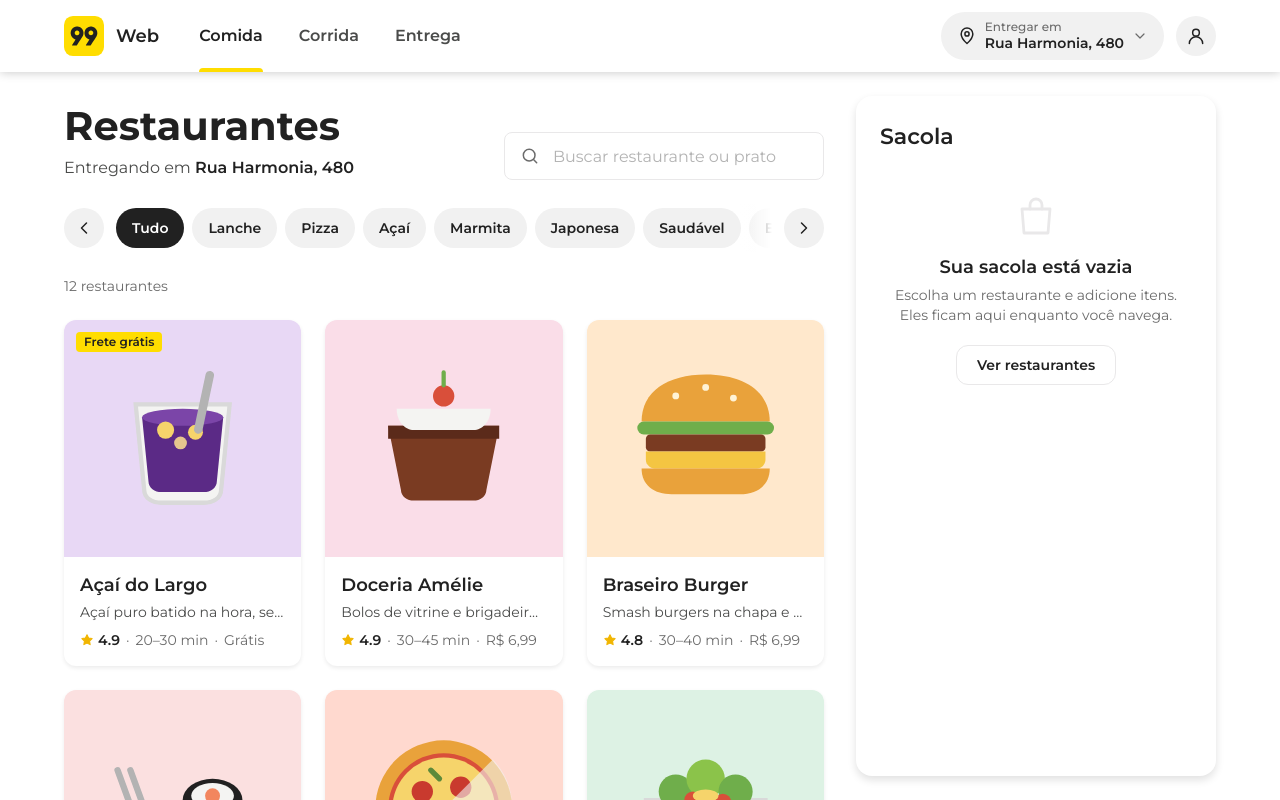
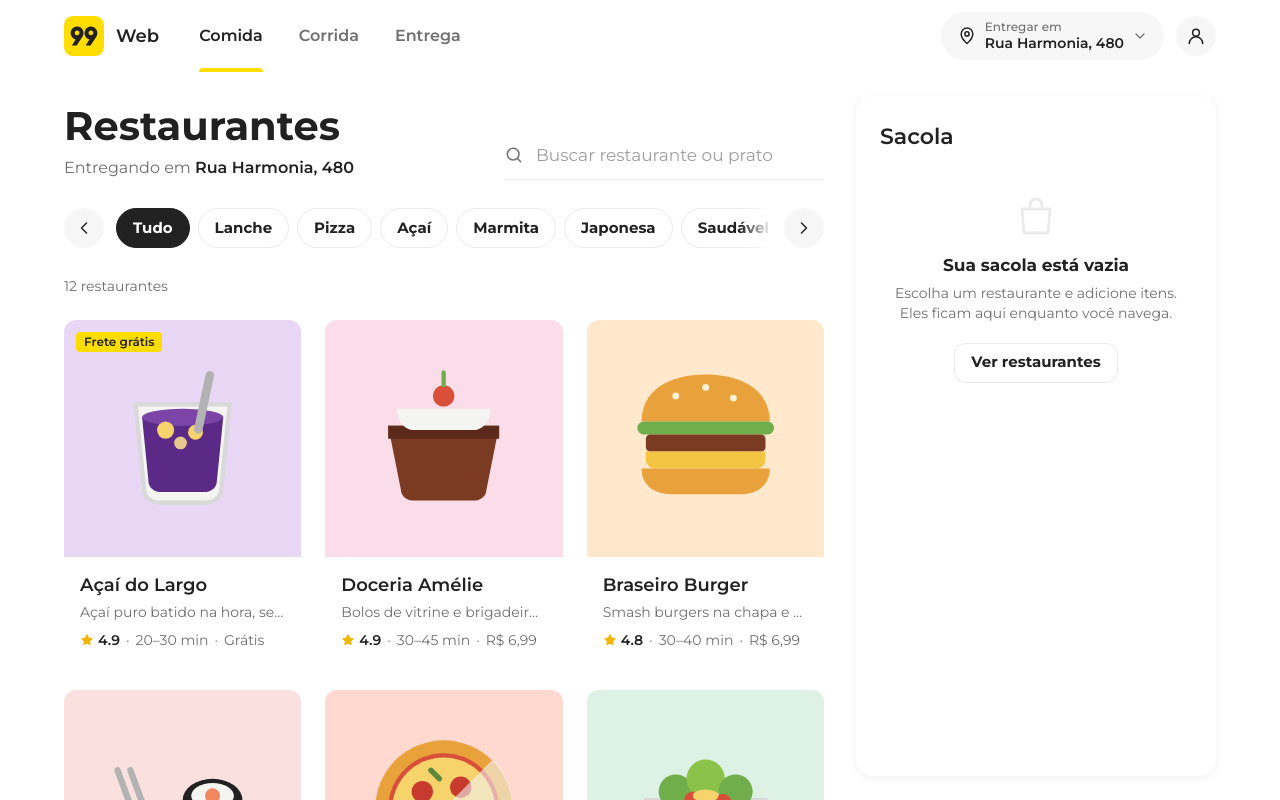
Before and after one commit to Gabriell-Braga/99-web, a Next.js app: page /comida in a window 1280 px wide. Shown: the top 800 px of the page. Built offline with nearby package versions, Linux system fonts and the light colour scheme.

Commit message:
feat(ds): tokens do DESIGN v2, botão amarelo de 12px, campos sem borda e ícones do app
Co-Authored-By: Claude Fable 5.1 <noreply@anthropic.com>

```diff
--- a/src/app/globals.css
+++ b/src/app/globals.css
@@ -3,40 +3,50 @@
 @theme {
   --font-sans: var(--font-montserrat), Montserrat, ui-sans-serif, system-ui, sans-serif;
 
+  /* Base */
   --color-yellow-99: #ffdd00;
-  --color-yellow-99-light: #ffeb66;
+  --color-yellow-99-light: #fff8e1; /* yellow-tint: bloco "No Horário" */
   --color-yellow-99-hover: #ffe433;
   --color-yellow-99-border: #f8c400;
   --color-yellow-99-deep: #f1b500;
 
+  /* Laranja é acento pontual: aba ativa, pino de destino, ranking, selo "Em alta". Nunca fundo de botão. */
   --color-orange-99: #fc4c02;
   --color-orange-99-hover: #ff7b1c;
   --color-orange-99-pressed: #e05e00;
   --color-orange-99-soft: #ff9447;
   --color-orange-99-bg: #fff4f0;
-  /* Laranja para texto pequeno: #fc4c02 fica em 3,4:1 sobre branco; este tom garante 4,5:1. */
   --color-orange-99-text: #c43c00;
 
   --color-black-99: #212121;
-  --color-offwhite-99: #f1f1f1;
-  --color-subtle-99: #f9f9f9;
-  --color-border-99: #e9e8e9;
-  --color-placeholder-99: #b3b3b3;
-  --color-disabled-99: #9c9c9c;
-  /* DESIGN.md indica #858585, mas ele fica em 3,7:1 sobre branco. #6b6b6b garante 4,5:1 em texto pequeno. */
-  --color-muted-99: #6b6b6b;
-  --color-secondary-99: #4a4b4a;
+  --color-offwhite-99: #f7f7f8; /* panel: card interno, grupo de opções, stepper */
+  --color-subtle-99: #f2f3f5; /* page: fundo de checkout e detalhe */
+  --color-border-99: #eaeaea;
+  --color-placeholder-99: #9e9e9e; /* text-3 */
+  --color-disabled-99: #9e9e9e;
+  /* DESIGN.md indica #757575 para text-2, mas ele fica em 4,1:1 sobre o fundo page. #6f6f6f garante 4,5:1. */
+  --color-muted-99: #6f6f6f;
+  --color-secondary-99: #6f6f6f;
 
-  --color-success-99: #00e070;
-  --color-success-99-deep: #00a854;
-  --color-success-99-bg: #e6fbf0;
-  --color-info-99: #1085d4;
+  /* Verde: preço promocional, economia, cupom, frete grátis */
+  /* DESIGN.md indica #00a650, mas em texto pequeno ele fica em 3:1. #00803d garante 4,5:1 e mantém o verde. */
+  --color-green-99: #00803d;
+  --color-green-99-bar: #17b26a;
+  --color-green-99-tint: #e6f7ee;
+  --color-green-99-ink: #0b7a46;
+
+  --color-success-99: #00c853; /* pin-origin, rota no mapa */
+  --color-success-99-deep: #0b7a46;
+  --color-success-99-bg: #e6f7ee;
+  --color-info-99: #2e7bff;
   --color-warning-99: #f1b500;
+  --color-alert-99: #e53935;
 
-  --shadow-low: 0 2px 4px rgba(0, 0, 0, 0.08);
-  --shadow-mid: 0 4px 8px rgba(0, 0, 0, 0.12);
-  --shadow-high: 0 8px 16px rgba(0, 0, 0, 0.16);
-  --shadow-header: 0 0 10px rgba(0, 0, 0, 0.23);
+  /* Card se separa por cor de fundo, não por sombra. Sombra só na pílula de navegação e na folha sobre o mapa. */
+  --shadow-low: none;
+  --shadow-mid: 0 2px 8px rgba(0, 0, 0, 0.06);
+  --shadow-high: 0 8px 24px rgba(0, 0, 0, 0.12);
+  --shadow-header: none;
 
   --radius-pill: 72px;
 
@@ -128,7 +138,11 @@ body {
 /* Mapa (Leaflet) */
 .leaflet-container {
   font-family: var(--font-sans);
-  background: #f1f1f1;
+  background: #edeff2;
+}
+/* Mapa claro e dessaturado, para o amarelo e o verde se destacarem sobre ele. */
+.leaflet-tile-pane {
+  filter: saturate(0.12) brightness(1.04) contrast(0.92);
 }
 .leaflet-tooltip.map-tip {
   border: 0;
--- a/src/components/pedido/Timeline.tsx
+++ b/src/components/pedido/Timeline.tsx
@@ -50,7 +50,7 @@ export function Timeline({ stages, current }: TimelineProps) {
               )}
             </div>
             <div className={cx("pb-6", last && "pb-0")}>
-              <p className={cx("font-semibold leading-8", !done && !active && "text-muted-99")}>
+              <p className={cx("text-[17px] font-bold leading-8", !done && !active && "text-muted-99")}>
                 {s.title}
               </p>
               {active && (
--- a/src/components/ui/Button.tsx
+++ b/src/components/ui/Button.tsx
@@ -5,14 +5,18 @@ import { cx } from "@/lib/cx";
 type Variant = "primary" | "secondary" | "ghost" | "icon" | "text";
 type Size = "sm" | "md" | "lg";
 
+/**
+ * Botão do 99 Web. Primário é amarelo com texto preto bold, raio de 12px, nunca
+ * pílula. Laranja não é fundo de botão.
+ */
 const base =
-  "inline-flex items-center justify-center gap-2 font-semibold whitespace-nowrap select-none transition-colors duration-150 disabled:cursor-not-allowed";
+  "inline-flex items-center justify-center gap-2 font-bold whitespace-nowrap select-none transition-colors duration-150 disabled:cursor-not-allowed";
 
 const variants: Record<Variant, string> = {
   primary:
     "bg-yellow-99 text-black-99 hover:bg-yellow-99-hover active:bg-yellow-99-deep disabled:bg-offwhite-99 disabled:text-disabled-99",
   secondary:
-    "bg-black-99 text-white hover:bg-secondary-99 active:bg-black-99 disabled:bg-offwhite-99 disabled:text-disabled-99",
+    "bg-black-99 text-white hover:bg-[#3a3a3a] active:bg-black-99 disabled:bg-offwhite-99 disabled:text-disabled-99",
   ghost:
     "bg-white text-black-99 border border-border-99 hover:bg-subtle-99 active:bg-offwhite-99 disabled:text-disabled-99",
   icon: "bg-offwhite-99 text-black-99 hover:bg-border-99 active:bg-placeholder-99 disabled:text-disabled-99",
@@ -20,9 +24,9 @@ const variants: Record<Variant, string> = {
 };
 
 const sizes: Record<Size, string> = {
-  sm: "h-10 px-5 text-sm rounded-xl",
-  md: "h-12 px-6 text-base rounded-xl",
-  lg: "h-14 px-8 text-base rounded-xl",
+  sm: "h-10 px-4 text-[15px] rounded-xl",
+  md: "h-12 px-5 text-base rounded-xl",
+  lg: "h-14 px-6 text-[17px] rounded-xl",
 };
 
 const iconSizes: Record<Size, string> = {
@@ -31,10 +35,49 @@ const iconSizes: Record<Size, string> = {
   lg: "h-12 w-12 rounded-full",
 };
 
-export interface ButtonProps extends ButtonHTMLAttributes<HTMLButtonElement> {
+interface CommonProps {
   variant?: Variant;
   size?: Size;
   full?: boolean;
+  /** Valor em uma linha e a ação em outra, como em "R$ 70,40 / Solicitar Pop". */
+  price?: string;
+  /** Contador em círculo preto à direita, como em "Continuar (2)". */
+  count?: number;
+}
+
+function Content({
+  price,
+  count,
+  variant,
+  children,
+}: CommonProps & { children?: ReactNode }) {
+  if (price) {
+    return (
+      <span className="flex flex-col items-center leading-tight">
+        <span className="text-[15px] font-bold">{price}</span>
+        <span className="text-[15px] font-bold">{children}</span>
+      </span>
+    );
+  }
+  if (count !== undefined) {
+    return (
+      <>
+        <span>{children}</span>
+        <span
+          className={cx(
+            "flex h-6 min-w-6 items-center justify-center rounded-full px-1.5 text-xs font-bold",
+            variant === "secondary" ? "bg-white text-black-99" : "bg-black-99 text-white",
+          )}
+        >
+          {count}
+        </span>
+      </>
+    );
+  }
+  return <>{children}</>;
+}
+
+export interface ButtonProps extends ButtonHTMLAttributes<HTMLButtonElement>, CommonProps {
   children?: ReactNode;
 }
 
@@ -42,6 +85,8 @@ export function Button({
   variant = "primary",
   size = "md",
   full,
+  price,
+  count,
   className,
   type = "button",
   children,
@@ -59,16 +104,15 @@ export function Button({
       )}
       {...rest}
     >
-      {children}
+      <Content price={price} count={count} variant={variant}>
+        {children}
+      </Content>
     </button>
   );
 }
 
-interface LinkButtonProps {
+interface LinkButtonProps extends CommonProps {
   href: string;
-  variant?: Variant;
-  size?: Size;
-  full?: boolean;
   className?: string;
   children: ReactNode;
   ariaLabel?: string;
@@ -79,6 +123,8 @@ export function LinkButton({
   variant = "primary",
   size = "md",
   full,
+  price,
+  count,
   className,
   children,
   ariaLabel,
@@ -95,7 +141,9 @@ export function LinkButton({
         className,
       )}
     >
-      {children}
+      <Content price={price} count={count} variant={variant}>
+        {children}
+      </Content>
     </Link>
   );
 }
--- a/src/components/ui/Chip.tsx
+++ b/src/components/ui/Chip.tsx
@@ -1,22 +1,25 @@
-import type { ButtonHTMLAttributes } from "react";
+import type { ButtonHTMLAttributes, ReactNode } from "react";
 import { cx } from "@/lib/cx";
 
 interface ChipProps extends ButtonHTMLAttributes<HTMLButtonElement> {
   active?: boolean;
+  icon?: ReactNode;
 }
 
-export function Chip({ active, className, children, ...rest }: ChipProps) {
+/** Chip de filtro: fundo branco, raio total, ícone à esquerda e rótulo em bold 15px. */
+export function Chip({ active, icon, className, children, ...rest }: ChipProps) {
   return (
     <button
       type="button"
       aria-pressed={active}
       className={cx(
-        "inline-flex h-10 shrink-0 items-center gap-2 rounded-full px-4 text-sm font-semibold transition-colors duration-150",
-        active ? "bg-black-99 text-white" : "bg-offwhite-99 text-black-99 hover:bg-border-99",
+        "inline-flex h-10 shrink-0 items-center gap-2 rounded-full border px-4 text-[15px] font-bold transition-colors duration-150",
+        active ? "border-black-99 bg-black-99 text-white" : "border-border-99 bg-white text-black-99 hover:bg-subtle-99",
         className,
       )}
       {...rest}
     >
+      {icon}
       {children}
     </button>
   );
@@ -28,23 +31,18 @@ export function Badge({
   className,
 }: {
   children: React.ReactNode;
-  tone?: "neutral" | "yellow" | "success" | "orange";
+  tone?: "neutral" | "yellow" | "success" | "orange" | "green";
   className?: string;
 }) {
   const tones = {
     neutral: "bg-offwhite-99 text-secondary-99",
     yellow: "bg-yellow-99 text-black-99",
     success: "bg-success-99-bg text-success-99-deep",
+    green: "bg-green-99-tint text-green-99",
     orange: "bg-orange-99-bg text-orange-99-text",
   };
   return (
-    <span
-      className={cx(
-        "inline-flex items-center gap-1 rounded px-2 py-0.5 text-xs font-semibold",
-        tones[tone],
-        className,
-      )}
-    >
+    <span className={cx("inline-flex items-center gap-1 rounded px-2 py-0.5 text-xs font-bold", tones[tone], className)}>
       {children}
     </span>
   );
--- a/src/components/ui/Field.tsx
+++ b/src/components/ui/Field.tsx
@@ -11,23 +11,45 @@ import {
 import { cx } from "@/lib/cx";
 import { Icon } from "@/components/ui/Icon";
 
+/**
+ * Campos de formulário do 99. O padrão do app é o campo sem borda: rótulo em
+ * 13px, valor em 17px, divisor fino abaixo. A variante "boxed" mantém a caixa
+ * para campos isolados como busca e cupom.
+ */
+type Variant = "plain" | "boxed";
+
 interface FieldShellProps {
   label?: string;
   hint?: string;
   error?: string;
+  required?: boolean;
   id: string;
   children: ReactNode;
   className?: string;
   trailing?: ReactNode;
+  variant: Variant;
 }
 
-function FieldShell({ label, hint, error, id, children, className, trailing }: FieldShellProps) {
+function FieldShell({ label, hint, error, required, id, children, className, trailing, variant }: FieldShellProps) {
   return (
-    <div className={cx("flex min-w-0 flex-col gap-2", className)}>
+    <div
+      className={cx(
+        "flex min-w-0 flex-col",
+        variant === "plain" ? "gap-1 border-b py-2" : "gap-2",
+        variant === "plain" && (error ? "border-orange-99" : "border-border-99"),
+        className,
+      )}
+    >
       {label && (
         <div className="flex items-baseline justify-between gap-3">
-          <label htmlFor={id} className="text-sm font-medium text-secondary-99">
+          <label htmlFor={id} className="text-[13px] text-secondary-99">
             {label}
+            {required && (
+              <span className="text-alert-99" aria-hidden="true">
+                {" "}
+                *
+              </span>
+            )}
           </label>
           {trailing}
         </div>
@@ -47,8 +69,11 @@ function FieldShell({ label, hint, error, id, children, className, trailing }: F
   );
 }
 
-const inputBase =
-  "w-full rounded-lg border bg-white px-4 text-base text-black-99 transition-[border-color,box-shadow] duration-150 focus:outline-none focus:border-black-99 focus:ring-2 focus:ring-black-99/10 disabled:bg-subtle-99 disabled:text-disabled-99";
+const boxedBase =
+  "w-full rounded-xl border bg-white px-4 text-base text-black-99 transition-[border-color,box-shadow] duration-150 focus:outline-none focus:border-black-99 focus:ring-2 focus:ring-black-99/10 disabled:bg-subtle-99 disabled:text-disabled-99";
+
+const plainBase =
+  "w-full bg-transparent px-0 text-[17px] text-black-99 focus:outline-none disabled:text-disabled-99";
 
 export interface InputProps extends InputHTMLAttributes<HTMLInputElement> {
   label?: string;
@@ -57,39 +82,53 @@ export interface InputProps extends InputHTMLAttributes<HTMLInputElement> {
   leading?: ReactNode;
   trailing?: ReactNode;
   wrapperClassName?: string;
+  variant?: Variant;
 }
 
 export const Input = forwardRef<HTMLInputElement, InputProps>(function Input(
-  { label, hint, error, leading, trailing, className, wrapperClassName, id: idProp, ...rest },
+  { label, hint, error, leading, trailing, className, wrapperClassName, id: idProp, required, variant = "plain", ...rest },
   ref,
 ) {
   const autoId = useId();
   const id = idProp ?? autoId;
+  const plain = variant === "plain";
   return (
-    <FieldShell label={label} hint={hint} error={error} id={id} className={wrapperClassName}>
+    <FieldShell
+      label={label}
+      hint={hint}
+      error={error}
+      required={required}
+      id={id}
+      className={wrapperClassName}
+      variant={variant}
+    >
       <div className="relative">
         {leading && (
-          <span className="pointer-events-none absolute inset-y-0 left-4 flex items-center text-muted-99">
+          <span
+            className={cx(
+              "pointer-events-none absolute inset-y-0 flex items-center text-muted-99",
+              plain ? "left-0" : "left-4",
+            )}
+          >
             {leading}
           </span>
         )}
         <input
           ref={ref}
           id={id}
+          aria-required={required || undefined}
           aria-invalid={error ? true : undefined}
           aria-describedby={error ? `${id}-error` : hint ? `${id}-hint` : undefined}
           className={cx(
-            inputBase,
-            "h-12",
-            error ? "border-orange-99" : "border-border-99",
-            leading ? "pl-12" : null,
-            trailing ? "pr-12" : null,
+            plain ? cx(plainBase, "h-8") : cx(boxedBase, "h-12", error ? "border-orange-99" : "border-border-99"),
+            leading ? (plain ? "pl-8" : "pl-12") : null,
+            trailing ? (plain ? "pr-8" : "pr-12") : null,
             className,
           )}
           {...rest}
         />
         {trailing && (
-          <span className="absolute inset-y-0 right-2 flex items-center">{trailing}</span>
+          <span className={cx("absolute inset-y-0 flex items-center", plain ? "right-0" : "right-2")}>{trailing}</span>
         )}
       </div>
     </FieldShell>
@@ -102,32 +141,35 @@ export interface TextareaProps extends TextareaHTMLAttributes<HTMLTextAreaElemen
   error?: string;
   wrapperClassName?: string;
   labelTrailing?: ReactNode;
+  variant?: Variant;
 }
 
 export const Textarea = forwardRef<HTMLTextAreaElement, TextareaProps>(function Textarea(
-  { label, hint, error, className, wrapperClassName, labelTrailing, id: idProp, ...rest },
+  { label, hint, error, className, wrapperClassName, labelTrailing, id: idProp, required, variant = "plain", ...rest },
   ref,
 ) {
   const autoId = useId();
   const id = idProp ?? autoId;
+  const plain = variant === "plain";
   return (
     <FieldShell
       label={label}
       hint={hint}
       error={error}
+      required={required}
       id={id}
       className={wrapperClassName}
       trailing={labelTrailing}
+      variant={variant}
     >
       <textarea
         ref={ref}
         id={id}
+        aria-required={required || undefined}
         aria-invalid={error ? true : undefined}
         aria-describedby={error ? `${id}-error` : hint ? `${id}-hint` : undefined}
         className={cx(
-          inputBase,
-          "min-h-24 resize-y py-3",
-          error ? "border-orange-99" : "border-border-99",
+          plain ? cx(plainBase, "min-h-16 resize-y py-1") : cx(boxedBase, "min-h-24 resize-y py-3", error ? "border-orange-99" : "border-border-99"),
           className,
         )}
         {...rest}
@@ -141,24 +183,32 @@ export interface SelectProps extends SelectHTMLAttributes<HTMLSelectElement> {
   hint?: string;
   error?: string;
   wrapperClassName?: string;
+  variant?: Variant;
 }
 
 export const Select = forwardRef<HTMLSelectElement, SelectProps>(function Select(
-  { label, hint, error, className, wrapperClassName, id: idProp, children, ...rest },
+  { label, hint, error, className, wrapperClassName, id: idProp, required, children, variant = "plain", ...rest },
   ref,
 ) {
   const autoId = useId();
   const id = idProp ?? autoId;
+  const plain = variant === "plain";
   return (
-    <FieldShell label={label} hint={hint} error={error} id={id} className={wrapperClassName}>
+    <FieldShell
+      label={label}
+      hint={hint}
+      error={error}
+      required={required}
+      id={id}
+      className={wrapperClassName}
+      variant={variant}
+    >
       <div className="relative">
         <select
           ref={ref}
           id={id}
           className={cx(
-            inputBase,
-            "h-12 appearance-none pr-10",
-            error ? "border-orange-99" : "border-border-99",
+            plain ? cx(plainBase, "h-8 appearance-none pr-8") : cx(boxedBase, "h-12 appearance-none pr-10", error ? "border-orange-99" : "border-border-99"),
             className,
           )}
           {...rest}
@@ -167,7 +217,7 @@ export const Select = forwardRef<HTMLSelectElement, SelectProps>(function Select
         </select>
         <Icon
           name="chevronDown"
-          className="pointer-events-none absolute right-4 top-1/2 -translate-y-1/2 text-muted-99"
+          className={cx("pointer-events-none absolute top-1/2 -translate-y-1/2 text-muted-99", plain ? "right-0" : "right-4")}
         />
       </div>
     </FieldShell>
--- a/src/components/ui/Icon.tsx
+++ b/src/components/ui/Icon.tsx
@@ -150,6 +150,92 @@ const paths: Record<string, React.ReactNode> = {
       <circle cx="12" cy="12" r="3" />
     </>
   ),
+  qr: (
+    <>
+      <rect x="4" y="4" width="6" height="6" rx="1" />
+      <rect x="14" y="4" width="6" height="6" rx="1" />
+      <rect x="4" y="14" width="6" height="6" rx="1" />
+      <path d="M14 14h2v2h-2zM18 14h2M14 18h2M18 18h2v2" />
+    </>
+  ),
+  coupon: (
+    <>
+      <path d="M3 9a2 2 0 0 0 2-2V6a1 1 0 0 1 1-1h12a1 1 0 0 1 1 1v1a2 2 0 0 0 2 2v6a2 2 0 0 0-2 2v1a1 1 0 0 1-1 1H6a1 1 0 0 1-1-1v-1a2 2 0 0 0-2-2V9Z" />
+      <path d="m9 15 6-6M9.5 9.5h.01M14.5 14.5h.01" />
+    </>
+  ),
+  receipt: (
+    <>
+      <path d="M6 3h12v18l-2-1.5L14 21l-2-1.5L10 21l-2-1.5L6 21V3Z" />
+      <path d="M9 8h6M9 12h6M9 16h4" />
+    </>
+  ),
+  cart: (
+    <>
+      <path d="M3 4h2l2.4 11.2a1 1 0 0 0 1 .8h8.8a1 1 0 0 0 1-.8L20 8H6.5" />
+      <circle cx="9" cy="20" r="1.2" />
+      <circle cx="17" cy="20" r="1.2" />
+    </>
+  ),
+  swap: <path d="M7 4v16m0 0-3-3m3 3 3-3M17 20V4m0 0 3 3m-3-3-3 3" />,
+  flame: <path d="M12 3c1 3 4 4.5 4 8.5A4 4 0 0 1 8 12c0-1 .3-1.8.8-2.5.2 1 .8 1.5 1.5 1.5C10.5 8 9.5 5.5 12 3Z" />,
+  menu: <path d="M4 7h16M4 12h16M4 17h16" />,
+  verified: (
+    <>
+      <path d="m12 2 2.4 1.8 3-.3 1 2.8 2.6 1.5-.6 2.9 1.6 2.5-2.3 1.9-.2 3-2.9.7L15 21l-3-1-3 1-1.6-2.2-2.9-.7-.2-3L2 13.2l1.6-2.5-.6-2.9 2.6-1.5 1-2.8 3 .3L12 2Z" />
+      <path d="m8.5 12 2.5 2.5 4.5-5" />
+    </>
+  ),
+  wallet: (
+    <>
+      <path d="M3 7a2 2 0 0 1 2-2h13v4H5a2 2 0 0 1-2-2Z" />
+      <path d="M3 7v10a2 2 0 0 0 2 2h16v-9H5a2 2 0 0 1-2-2Z" />
+      <circle cx="17" cy="14.5" r="1.2" />
+    </>
+  ),
+  activity: <path d="M3 12h4l3-8 4 16 3-8h4" />,
+  help: (
+    <>
+      <circle cx="12" cy="12" r="9" />
+      <path d="M9.5 9.5a2.5 2.5 0 1 1 3.5 2.3c-.7.3-1 .8-1 1.7M12 17h.01" />
+    </>
+  ),
+  message: <path d="M4 5h16v11H8l-4 4V5Z" />,
+  shield: <path d="M12 3 4 6v6c0 5 3.5 8 8 9 4.5-1 8-4 8-9V6l-8-3Zm-3 9 2 2 4-4" />,
+  settings: (
+    <>
+      <circle cx="12" cy="12" r="3" />
+      <path d="M12 3v2M12 19v2M3 12h2M19 12h2M5.6 5.6l1.4 1.4M17 17l1.4 1.4M5.6 18.4 7 17M17 7l1.4-1.4" />
+    </>
+  ),
+  trophy: <path d="M8 4h8v5a4 4 0 0 1-8 0V4ZM8 6H5a3 3 0 0 0 3 3M16 6h3a3 3 0 0 1-3 3M12 13v4M9 21h6M10 17h4" />,
+  gift: (
+    <>
+      <rect x="3" y="9" width="18" height="4" rx="1" />
+      <path d="M5 13v8h14v-8M12 9v12M12 9c-2-4-6-4-6-1s4 1 6 1Zm0 0c2-4 6-4 6-1s-4 1-6 1Z" />
+    </>
+  ),
+  steering: (
+    <>
+      <circle cx="12" cy="12" r="9" />
+      <circle cx="12" cy="12" r="2.5" />
+      <path d="M3.5 10.5c3-1 5.5-1 8.5-1s5.5 0 8.5 1M12 14.5V21" />
+    </>
+  ),
+  people: (
+    <>
+      <circle cx="9" cy="8" r="3.5" />
+      <path d="M2.5 20a6.5 6.5 0 0 1 13 0M16 4.5a3.5 3.5 0 0 1 0 7M17.5 13.5A6.5 6.5 0 0 1 21.5 20" />
+    </>
+  ),
+  send: <path d="m4 4 16 8-16 8 3-8-3-8Zm3 8h13" />,
+  inbox: <path d="M4 4h16v10h-4l-2 3h-4l-2-3H4V4Zm0 10v6h16v-6" />,
+  box: (
+    <>
+      <path d="M3 8.5 12 4l9 4.5v8L12 21l-9-4.5v-8Z" />
+      <path d="M3 8.5 12 13l9-4.5M12 13v8" />
+    </>
+  ),
 };
 
 export type IconName = keyof typeof paths;
--- a/src/components/ui/States.tsx
+++ b/src/components/ui/States.tsx
@@ -31,7 +31,7 @@ export function EmptyState({ icon, title, description, action, className, compac
     >
       <Icon name={icon} size={compact ? 48 : 64} className="text-border-99" strokeWidth={1.4} />
       <div className="flex flex-col gap-1">
-        <h2 className="text-lg font-semibold">{title}</h2>
+        <h2 className="text-[17px] font-bold">{title}</h2>
         <p className="max-w-sm text-sm text-muted-99">{description}</p>
       </div>
       <div className="mt-2">{action}</div>
@@ -55,7 +55,7 @@ export function ErrorNote({ title, description, action, className }: ErrorNotePr
       <Icon name="alert" className="mt-0.5 shrink-0" />
       <div className="flex min-w-0 flex-1 flex-col gap-2">
         <div>
-          <p className="font-semibold">{title}</p>
+          <p className="font-bold">{title}</p>
           <p className="text-sm text-secondary-99">{description}</p>
         </div>
         {action && <div className="flex flex-wrap gap-2">{action}</div>}
--- a/src/components/ui/Stepper.tsx
+++ b/src/components/ui/Stepper.tsx
@@ -7,59 +7,48 @@ interface StepperProps {
   max?: number;
   onChange: (n: number) => void;
   label?: string;
+  /** "square": quadrados no card de item. "circle": círculos vazados no carrinho. */
+  variant?: "square" | "circle";
   size?: "sm" | "md";
   removeAtMin?: boolean;
 }
 
+/** Stepper de quantidade: menos e mais em volta do número em bold. */
 export function Stepper({
   value,
   min = 1,
   max = 20,
   onChange,
   label = "Quantidade",
+  variant = "square",
   size = "md",
   removeAtMin,
 }: StepperProps) {
-  const btn = size === "sm" ? "h-8 w-8" : "h-10 w-10";
+  const dim = size === "sm" ? "h-8 w-8" : "h-10 w-10";
   const atMin = value <= min;
+  const btn = cx(
+    "flex items-center justify-center text-black-99 transition-colors disabled:text-disabled-99",
+    dim,
+    variant === "square"
+      ? "rounded-lg bg-offwhite-99 hover:bg-border-99 disabled:bg-offwhite-99"
+      : "rounded-full border border-border-99 bg-white hover:bg-subtle-99 disabled:bg-white",
+  );
   return (
-    <div
-      className={cx(
-        "inline-flex items-center rounded-full bg-offwhite-99",
-        size === "sm" ? "h-8 gap-1 px-0.5" : "h-12 gap-2 px-1",
-      )}
-      role="group"
-      aria-label={label}
-    >
+    <div className="inline-flex items-center gap-3" role="group" aria-label={label}>
       <button
         type="button"
         onClick={() => onChange(value - 1)}
         disabled={atMin && !removeAtMin}
         aria-label={atMin && removeAtMin ? "Remover" : "Diminuir"}
-        className={cx(
-          "flex items-center justify-center rounded-full text-black-99 hover:bg-border-99 disabled:text-disabled-99 disabled:hover:bg-transparent",
-          btn,
-        )}
+        className={btn}
       >
-        <Icon name={atMin && removeAtMin ? "trash" : "minus"} size={size === "sm" ? 16 : 20} />
+        <Icon name={atMin && removeAtMin ? "trash" : "minus"} size={size === "sm" ? 16 : 18} strokeWidth={2.2} />
       </button>
-      <span
-        className={cx("min-w-6 text-center font-semibold tabular-nums", size === "sm" ? "text-sm" : "text-base")}
-        aria-live="polite"
-      >
+      <span className={cx("min-w-5 text-center font-bold tabular-nums", size === "sm" ? "text-[15px]" : "text-[17px]")} aria-live="polite">
         {value}
       </span>
-      <button
-        type="button"
-        onClick={() => onChange(value + 1)}
-        disabled={value >= max}
-        aria-label="Aumentar"
-        className={cx(
-          "flex items-center justify-center rounded-full text-black-99 hover:bg-border-99 disabled:text-disabled-99 disabled:hover:bg-transparent",
-          btn,
-        )}
-      >
-        <Icon name="plus" size={size === "sm" ? 16 : 20} />
+      <button type="button" onClick={() => onChange(value + 1)} disabled={value >= max} aria-label="Aumentar" className={btn}>
+        <Icon name="plus" size={size === "sm" ? 16 : 18} strokeWidth={2.2} />
       </button>
     </div>
   );
```
Also changed, not shown: src/components/ui/VehicleArt.tsx (added, +49 -0 lines).
